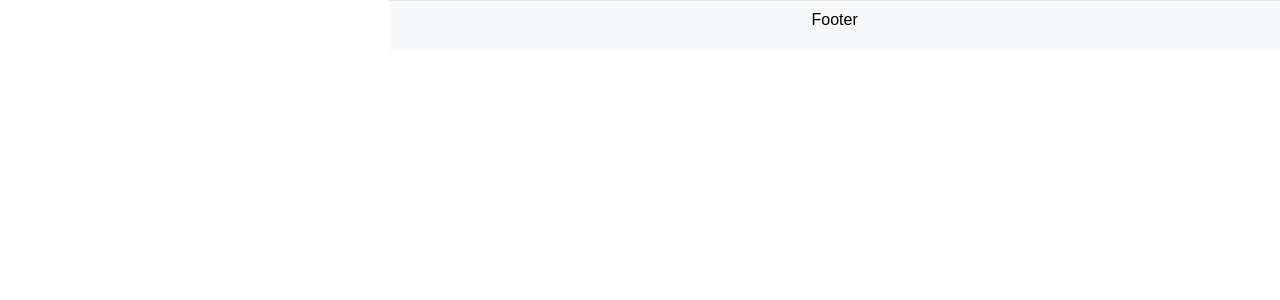
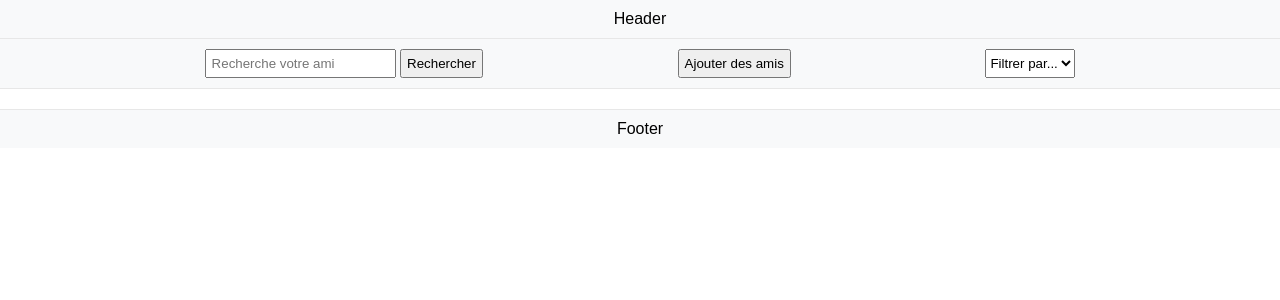
Before and after one commit to Crrenj/projet-web, a PHP site: page /network.php in a window 1280 px wide. Shown: the top 300 px of the page. Run offline with PHP 8.4, Linux system fonts and the light colour scheme; data that the repository does not hold is empty.

Commit message:
Update network.php

```diff
--- a/network.php
+++ b/network.php
@@ -13,6 +13,10 @@
         .wrapper {
             display: grid;
             grid-template-areas:
+      "header header header"
+      "nav nav nav"
+      "main main main"
+      "footer footer footer";
         }
         header {
             grid-area: header;
```
